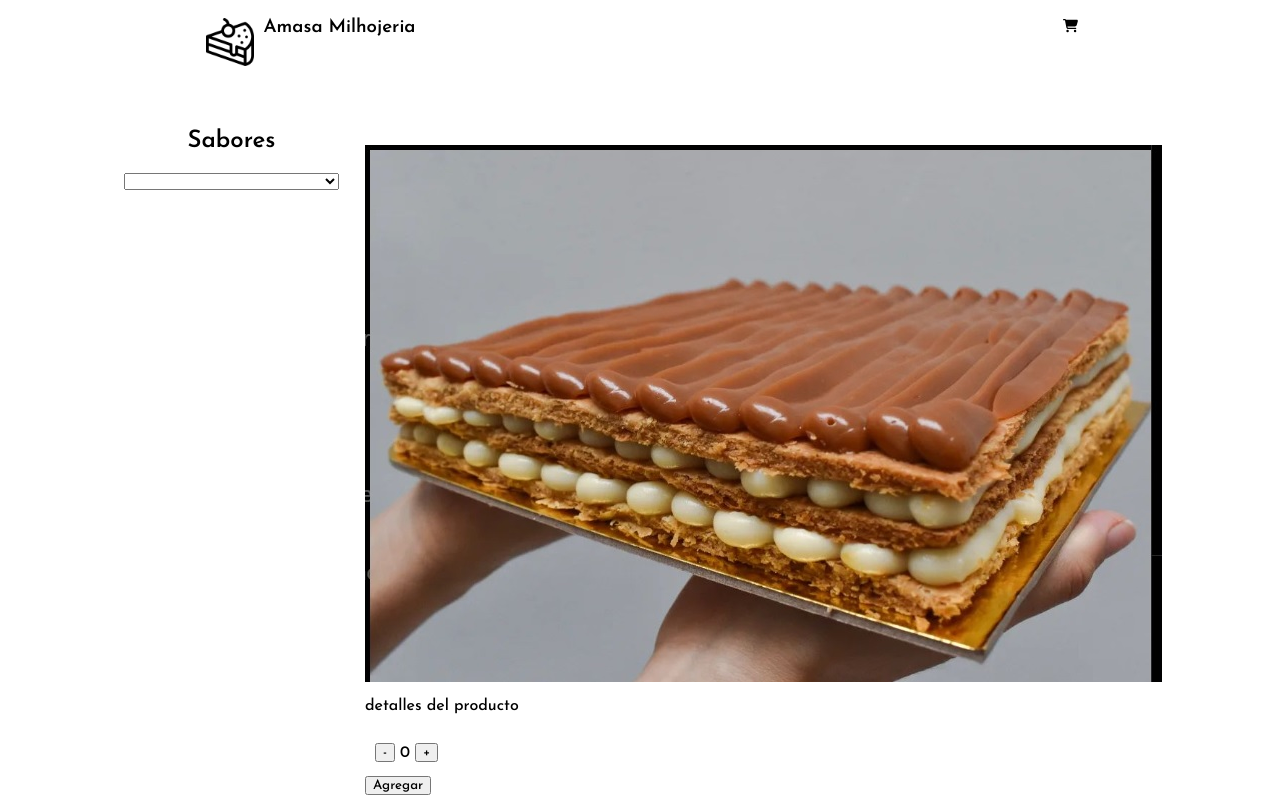
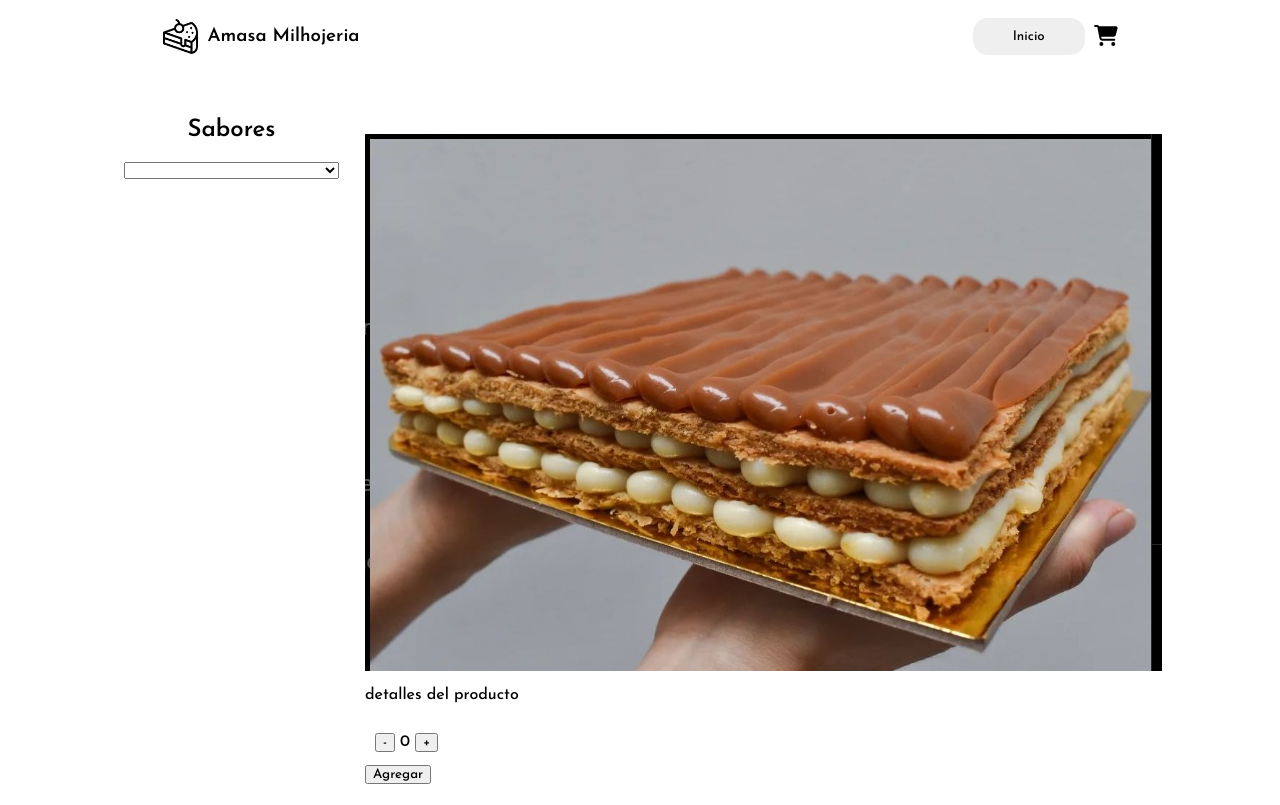
Before and after one commit to Yulanyandrea/AmasaMilhojeria_Frontend, a React (Create React App) app: page /milhojas_torta in a window 1280 px wide. Built offline with nearby package versions, Linux system fonts and the light colour scheme.

Commit message:
header css style

```diff
--- a/src/components/Header/Header.jsx
+++ b/src/components/Header/Header.jsx
@@ -10,8 +10,9 @@ const Header = () => {
         <h1 className="containerHeader__title">Amasa Milhojeria</h1>
       </section>
       <section className="containerHeader__shoppingCart">
+        <button type="submit" className="containerHeader__shoppingCart--home">Inicio</button>
         <button type="submit" className="containerHeader__shoppingCart--btn">
-          <FontAwesomeIcon icon={faCartShopping} />
+          <FontAwesomeIcon icon={faCartShopping} className="containerHeader__shoppingCart--btnIcon" />
         </button>
       </section>
     </section>
--- a/src/components/Header/style.css
+++ b/src/components/Header/style.css
@@ -9,7 +9,7 @@
 }
 
 .containerHeader__image{
-  width: 7%;
+  width: 16%;
   padding-right: 10px;
   padding-left: 10px;
 }
@@ -18,7 +18,47 @@
   margin: unset;
 }
 
+.containerHeader__shoppingCart{
+  display: flex;
+}
+
+.containerHeader__shoppingCart--home{
+  border-style: none;
+  border-radius: 15px;
+  height: 37px;
+  width: 65px;
+}
+
+.containerHeader__shoppingCart--home:hover{
+  background-color: #f5f5dc;
+}
+
 .containerHeader__shoppingCart--btn{
   border-style: none;
   background-color: white;
 }
+
+@media(min-width:1200px){
+  .containerHeader{
+    align-items: center;
+  }
+
+  .containerHeader__amasaDetails{
+    align-items: center;
+  }
+
+  .containerHeader__image{
+    width: 5%;
+  }
+
+  .containerHeader__shoppingCart--btnIcon{
+    width: 30px;
+    height: 21px;
+  }
+
+  .containerHeader__shoppingCart--home{
+    height: 37px;
+    width: 112px;
+
+  }
+}
```
